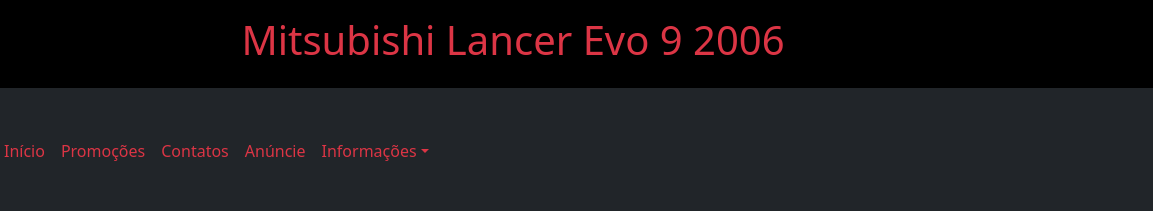
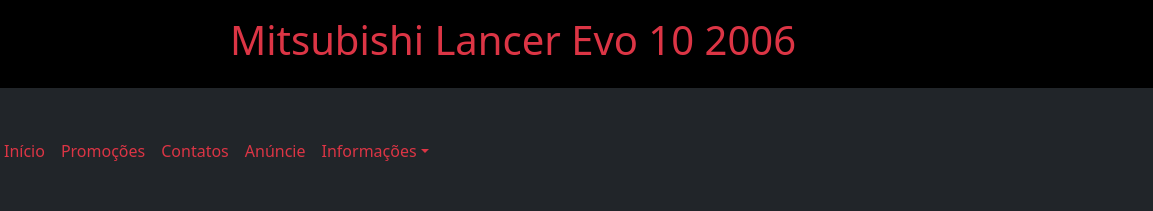
Before and after one commit to AndersonBauer/RevendaDeCarro, a plain HTML site: page catrina.html in a window 1280 px wide. Shown: the top 211 px of the page, 127-1280 px from the left. Drawn offline with nearby package versions, Linux system fonts and the light colour scheme.

Commit message:
Troca do nome de evo 9 para evo 10

```diff
--- a/catrina.html
+++ b/catrina.html
@@ -9,7 +9,7 @@
 </head>
 <body >
     <header class="bg-black text-danger p-3 text-center">
-        <h1>Mitsubishi Lancer Evo 9 2006</h1>
+        <h1>Mitsubishi Lancer Evo 10 2006</h1>
     </header>
     <nav class="navbar navbar-expand-sm bg-dark navbar-dark"> <!--Começo da nav-->
       <div class="container-fluid">
```
